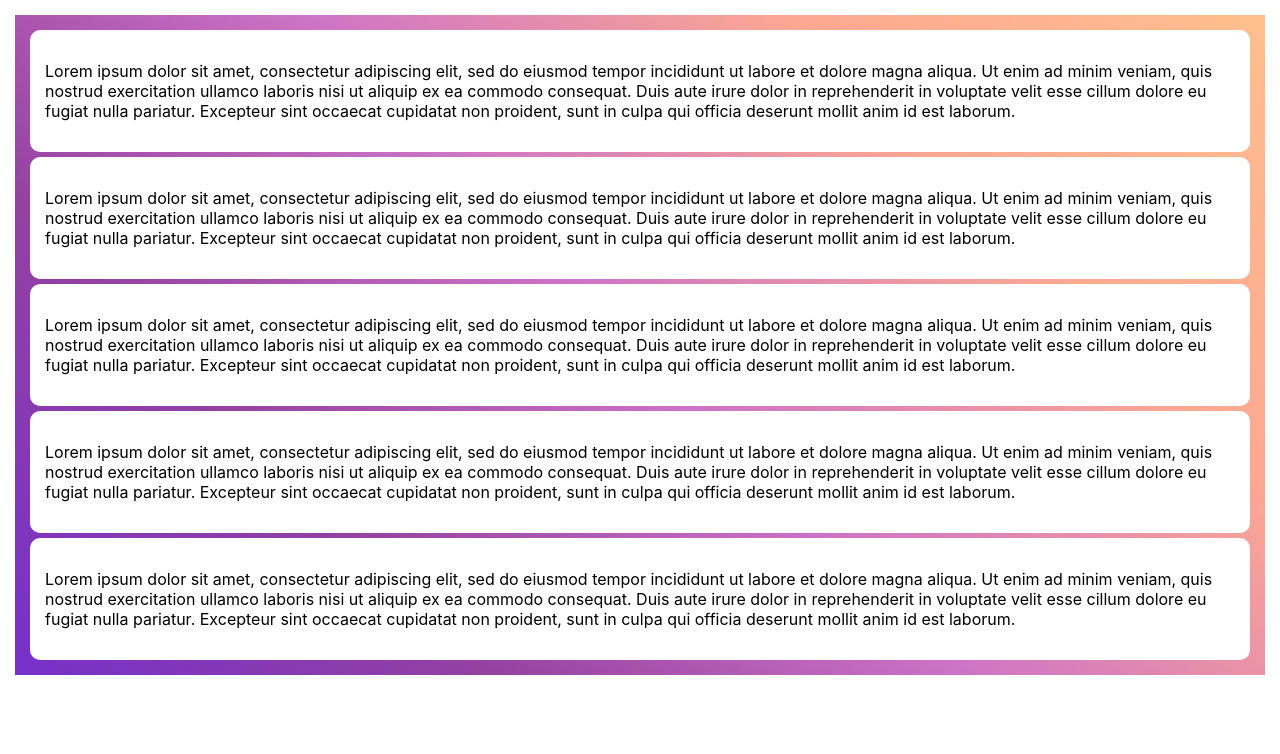
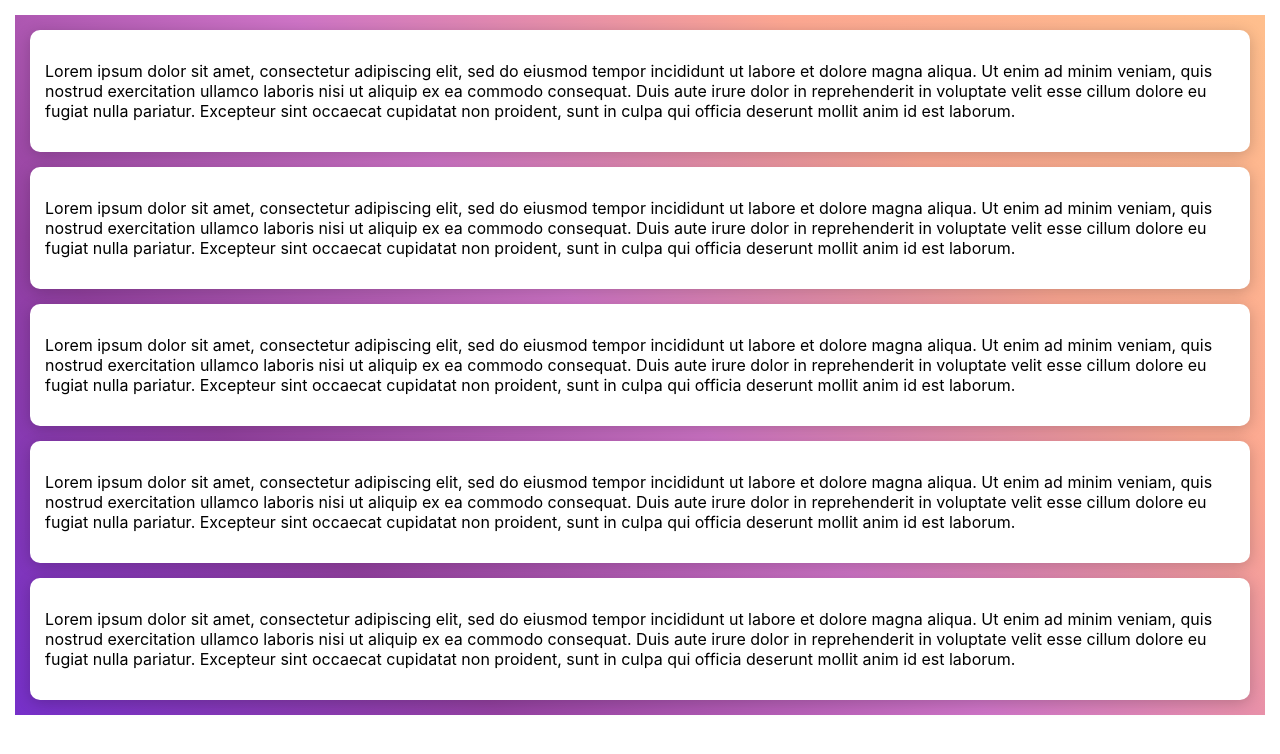
Before and after one commit to tywi6665/M3, a React (Create React App) app: page / in a window 1280 px wide. Shown: the top 754 px of the page. Built offline with nearby package versions, Linux system fonts and the light colour scheme.

Commit message:
added subtle box-shadow to container components

```diff
--- a/src/App.scss
+++ b/src/App.scss
@@ -5,13 +5,14 @@
     grid-template-columns: 1fr;
     grid-template-rows: repeat(5, 1fr);
     grid-column-gap: 0px;
-    grid-row-gap: 5px;
+    grid-row-gap: 15px;
     background: linear-gradient(45deg, rgba(118,48,201,1) 0%, rgba(148,65,161,1) 25%, rgba(206,116,198,1) 50%, rgba(252,167,146,1) 75%, rgba(255,191,141,1) 100%);
 
     .container {
         background: white;
         padding: 15px;
         border-radius: 10px;
+        box-shadow: 0px 3px 15px rgba(0,0,0,0.2);
     }
 
     .section-1 { grid-area: 1 / 1 / 2 / 2; }
```
